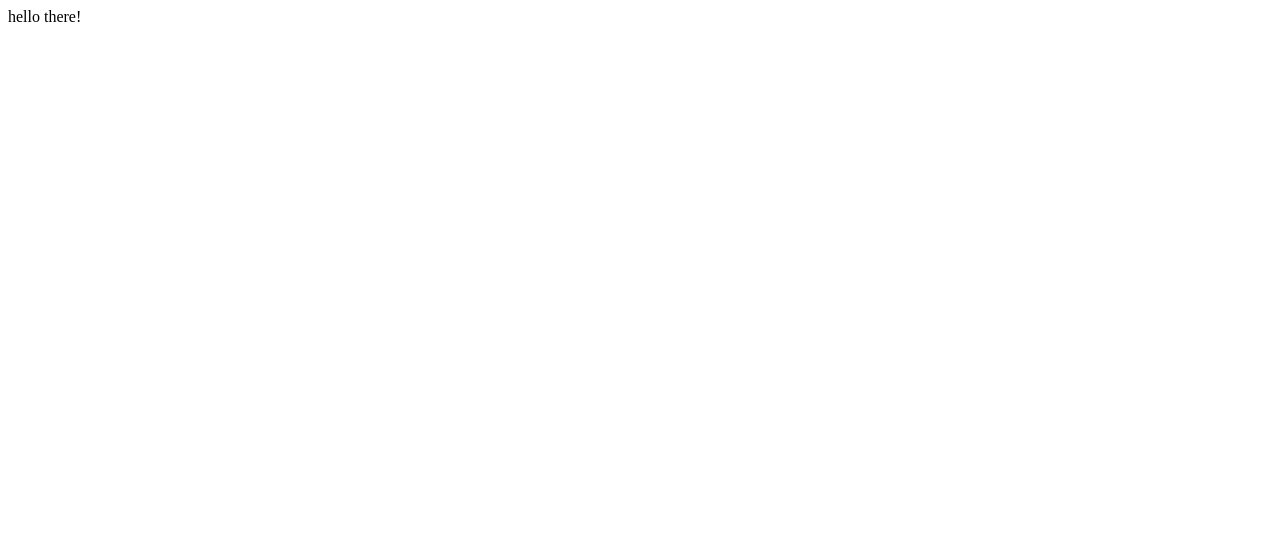
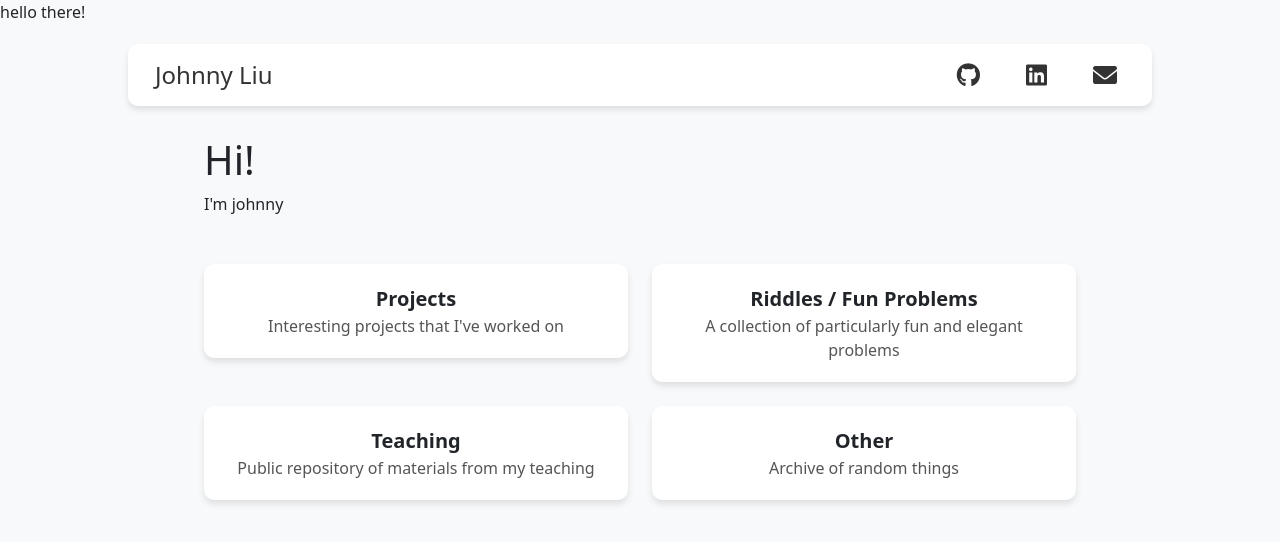
Before and after one commit to jonters/jonters.github.io, a website: page index.html in a window 1280 px wide. Drawn offline with nearby package versions, Linux system fonts and the light colour scheme.

Commit message:
add base

```diff
--- a/index.html
+++ b/index.html
@@ -1 +1,129 @@
 hello there!
+<!DOCTYPE html>
+<html lang="en">
+<head>
+  <meta charset="UTF-8">
+  <meta name="viewport" content="width=device-width, initial-scale=1.0">
+  <title>Bootstrap Page</title>
+  <!-- Bootstrap CSS -->
+  <link href="https://cdn.jsdelivr.net/npm/bootstrap@5.3.0-alpha1/dist/css/bootstrap.min.css" rel="stylesheet">
+  <!-- Font Awesome CDN -->
+  <link href="https://cdnjs.cloudflare.com/ajax/libs/font-awesome/6.0.0-beta3/css/all.min.css" rel="stylesheet">
+  <style>
+    /* Custom styles */
+    .navbar {
+      background-color: white;
+      border-radius: 10px;
+      box-shadow: 0 4px 6px rgba(0, 0, 0, 0.1);
+      margin: 20px;
+      margin-left: 10%;
+      margin-right: 10%;
+    }
+    .navbar a {
+      color: #333;
+      font-size: 1.5rem;
+      margin: 0 15px;
+    }
+    .navbar-toggler-icon {
+      background-color: #333;
+    }
+    body {
+      background-color: #f8f9fa;
+
+    }
+    .container {
+        width: 70%;
+      margin: auto;
+      margin-top: 30px;
+    }
+    /* Flex grid panels */
+    .panel {
+      background-color: #fff;
+      border-radius: 10px;
+      box-shadow: 0 4px 6px rgba(0, 0, 0, 0.1);
+      padding: 20px;
+      text-align: center;
+      cursor: pointer;
+      transition: transform 0.3s ease-in-out;
+    }
+    .panel:hover {
+      transform: scale(1.05);
+    }
+    .panel-title {
+      font-size: 1.25rem;
+      font-weight: bold;
+    }
+    .panel-description {
+      font-size: 1rem;
+      color: #555;
+    }
+  </style>
+</head>
+<body>
+
+  <!-- Header Bar -->
+  <nav class="navbar navbar-expand-lg navbar-light">
+    <div class="container-fluid">
+      <a class="navbar-brand" href="#">Johnny Liu</a>
+      <button class="navbar-toggler" type="button" data-bs-toggle="collapse" data-bs-target="#navbarNav" aria-controls="navbarNav" aria-expanded="false" aria-label="Toggle navigation">
+        <span class="navbar-toggler-icon"></span>
+      </button>
+      <div class="collapse navbar-collapse" id="navbarNav">
+        <ul class="navbar-nav ms-auto">
+          <li class="nav-item">
+            <a class="nav-link" href="https://github.com/yourusername" target="_blank"><i class="fab fa-github"></i></a>
+          </li>
+          <li class="nav-item">
+            <a class="nav-link" href="https://www.linkedin.com/in/yourusername" target="_blank"><i class="fab fa-linkedin"></i></a>
+          </li>
+          <li class="nav-item">
+            <a class="nav-link" href="mailto:your.email@example.com" target="_blank"><i class="fas fa-envelope"></i></a>
+          </li>
+        </ul>
+      </div>
+    </div>
+  </nav>
+
+  <!-- Main Content -->
+  <div class="container">
+    <h1>Hi!</h1>
+    <p>I'm johnny</p>
+
+
+    <!-- Flex Grid for Panels -->
+    <div class="row mt-5">
+        <div class="col-lg-6 col-12 mb-4">
+          <div class="panel" onclick="window.location.href='projects.html'">
+            <div class="panel-title">Projects</div>
+            <div class="panel-description">Interesting projects that I've worked on</div>
+          </div>
+        </div>
+        <div class="col-lg-6 col-12 mb-4">
+          <div class="panel" onclick="window.location.href='riddles.html'">
+            <div class="panel-title">Riddles / Fun Problems</div>
+            <div class="panel-description">A collection of particularly fun and elegant problems</div>
+          </div>
+        </div>
+        <div class="col-lg-6 col-12 mb-4">
+          <div class="panel" onclick="window.location.href='page3.html'">
+            <div class="panel-title">Teaching</div>
+            <div class="panel-description">Public repository of materials from my teaching</div>
+          </div>
+        </div>
+        <div class="col-lg-6 col-12 mb-4">
+          <div class="panel" onclick="window.location.href='page4.html'">
+            <div class="panel-title">Other</div>
+            <div class="panel-description">Archive of random things</div>
+          </div>
+        </div>
+      </div>
+    </div>
+  </div>
+
+
+
+  <!-- Bootstrap JS -->
+  <script src="https://cdn.jsdelivr.net/npm/bootstrap@5.3.0-alpha1/dist/js/bootstrap.bundle.min.js"></script>
+
+</body>
+</html>
```
